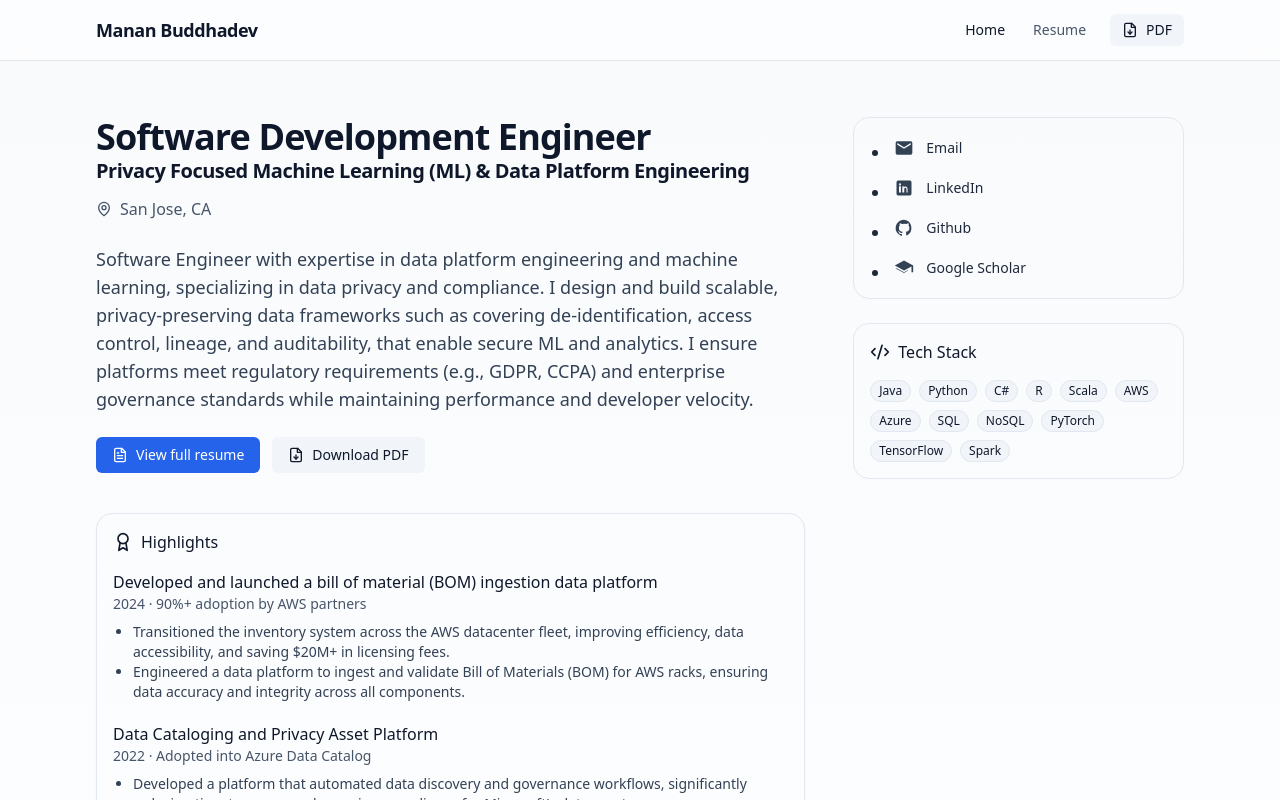
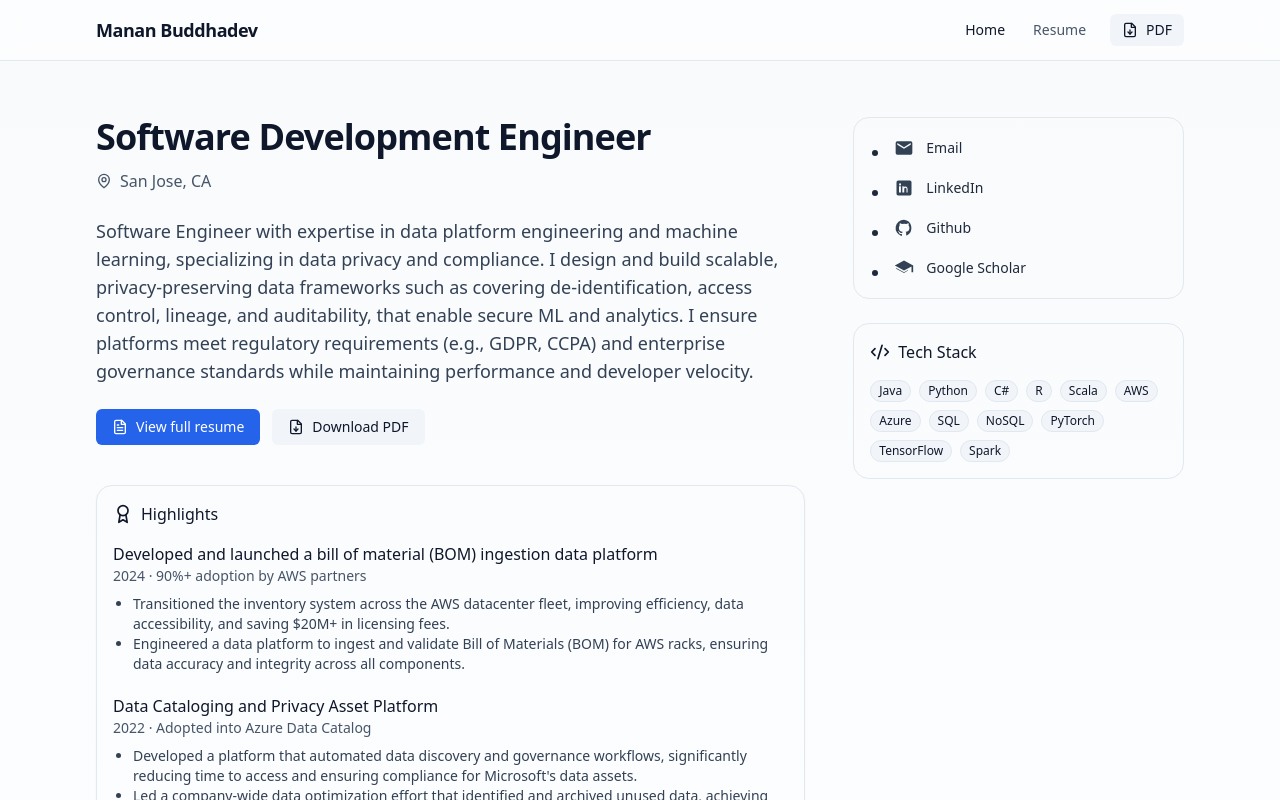
Before and after one commit to bmanan8/mananbuddhadev.github.io, a React (Vite) app: page / in a window 1280 px wide. Shown: the top 800 px of the page. Built offline with nearby package versions, Linux system fonts and the light colour scheme.

Commit message:
Updating headshot

```diff
--- a/src/data/profile.js
+++ b/src/data/profile.js
@@ -5,5 +5,5 @@ export const PROFILE = {
   email: "mailto:mananbuddhadev8@gmail.com",
   summary: "Software Engineer with expertise in data platform engineering and machine learning, specializing in data privacy and compliance. I design and build scalable, privacy-preserving data frameworks such as covering de-identification, access control, lineage, and auditability, that enable secure ML and analytics. I ensure platforms meet regulatory requirements (e.g., GDPR, CCPA) and enterprise governance standards while maintaining performance and developer velocity.",
   resumePdfUrl: `${import.meta.env.BASE_URL}manan_buddhadev_resume.pdf`,
-  headshot: "Privacy Focused Machine Learning (ML) & Data Platform Engineering"
+  headshot: ""
 };
```
Also changed, not shown: 2 other files (tests, documents, lock files or other folders).
